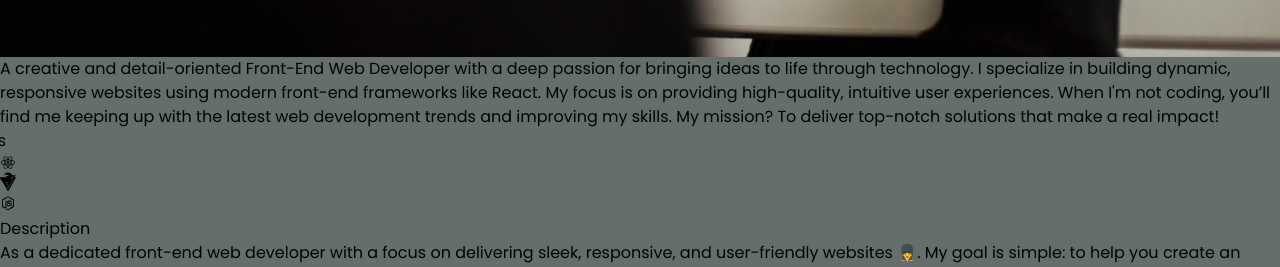
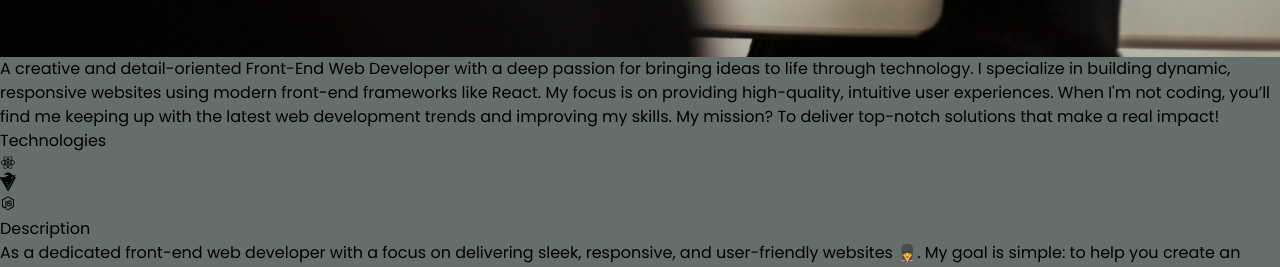
Before and after one commit to KhadijaHameed01/MyPortfolio, a React (Vite) app: page / in a window 1280 px wide. Shown: the part 1560-1827 px from the top of the page. Built offline with nearby package versions, Linux system fonts and the light colour scheme.

Commit message:
Added changes

```diff
--- a/src/App.jsx
+++ b/src/App.jsx
@@ -13,12 +13,12 @@ const App = () => {
   return (
 
 
-  <div className="over-flow-x-hidden text-neutral-300 sm:space-x-2">
+  <div className="over-flow-x-hidden text-neutral-300 sm:space-x-2 sm:flex sm:justify-center sm:items-center">
     <div className="fixed top-0 -z-10 h-full w-full">
     <div className="relative h-full w-full bg-[rgb(1,22,30)]"><div className="absolute bottom-0 left-[-20%] right-0 top-[-10%] h-[500px] w-[500px] rounded-full bg-[radial-gradient(circle_farthest-side,rgba(1,22,30,.15),rgba(255,255,255,0))]"></div><div className="absolute bottom-0 right-[-20%] top-[-10%] h-[500px] w-[500px] rounded-full bg-[radial-gradient(circle_farthest-side,rgba(1,22,30,.15),rgba(255,255,255,0))]"></div>
     </div>
     </div>
-    <div className="conatiner mx-auto px-8">
+    <div className="conatiner mx-auto px-8 md:m-8 sm:m-6">
       <Navbar/>
       <Hero/>
       <AboutSection/>
--- a/src/components/Technologies.jsx
+++ b/src/components/Technologies.jsx
@@ -18,15 +18,17 @@ const iconVariants= (duration)=>({
 })
 const Technologies = () => {
     return (
-      <div
-      className="border-b border-neutral-800 pb-24">
+      <div className="border-b border-neutral-800 pb-24">
+      <div className="flex justify-center items-center h-full">
         <motion.h1
-         whileInView={{opacity: 1, y:0}}
-         initial={{opacity: 0, x: -100 }}
-         transition={{duration:1.5}}
-        className="my-20 text-center text-4xl pb-4 ml-[40%]">
+          whileInView={{ opacity: 1, y: 0 }}
+          initial={{ opacity: 0, y: -100 }}
+          transition={{ duration: 1.5 }}
+          className="text-center text-4xl pb-4 my-20"
+        >
           Technologies
         </motion.h1>
+      </div>
         <motion.div
          whileInView={{opacity: 1, x:0}}
          initial={{opacity: 0, x: -100 }}
```
